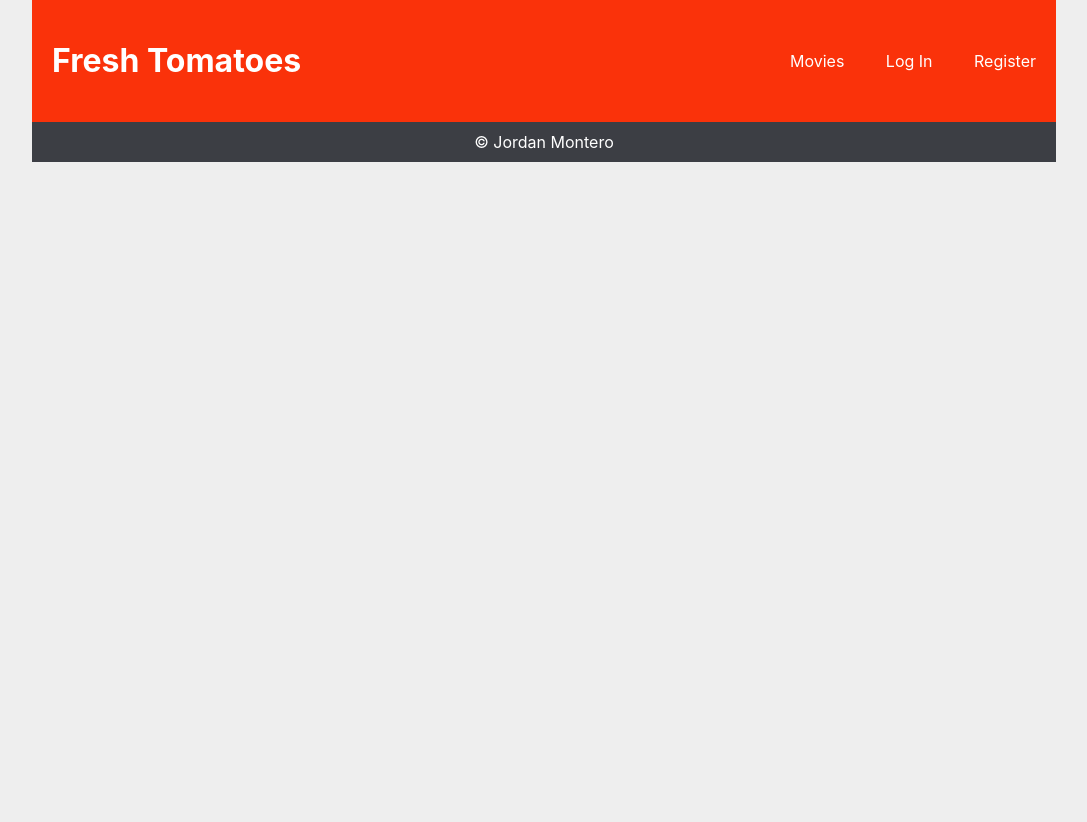
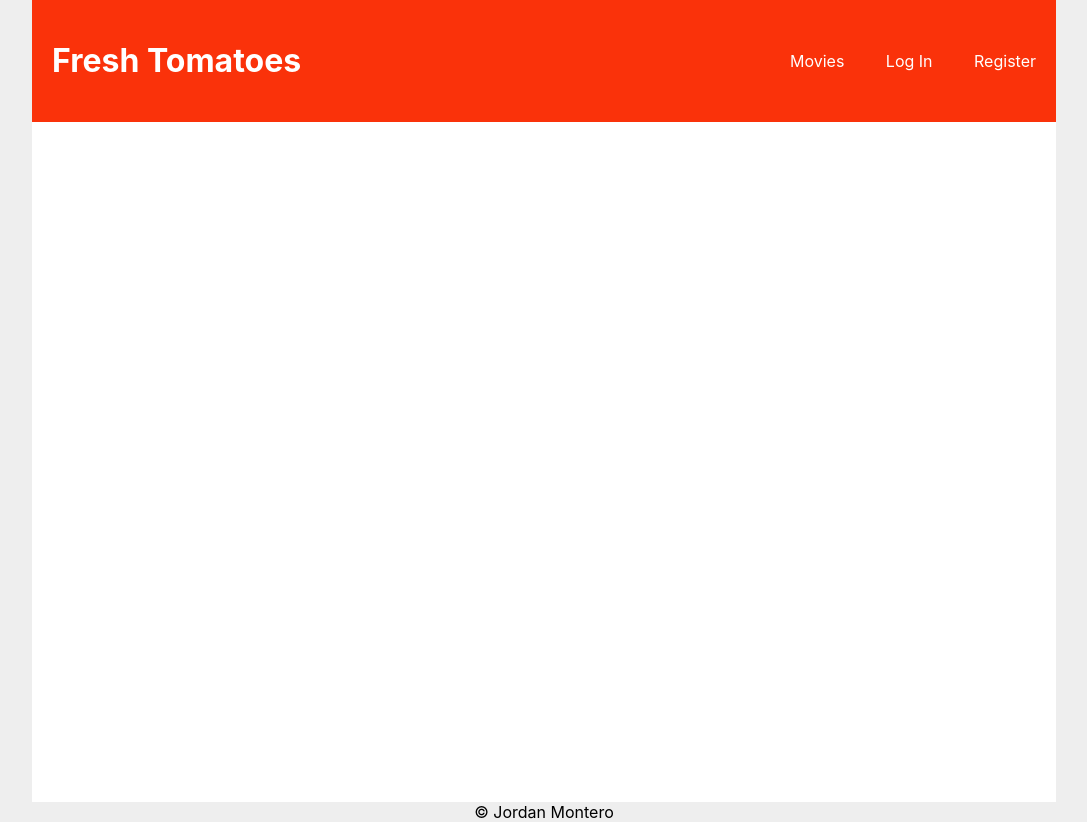
Before and after one commit to Jordanm96/fresh-tomatoes, a React (Create React App) app in the folder client/: page / in a window 1280 px wide. Shown: the whole page, without its empty margins (96-1183 px from the left). Before the commit the page ends 800 px from the top, so only its background shows below. Built offline with nearby package versions, Linux system fonts and the light colour scheme; no server answers.

Commit message:
Got my footer to the bottom

```diff
--- a/client/src/components/shared/Footer/Footer.css
+++ /dev/null
@@ -1,8 +0,0 @@
-footer {
-  background: rgb(42, 44, 50, .9);
-  color: white;
-  height:40px;
-  display: flex;
-  justify-content: center;
-  align-items: center;
-}
--- a/client/src/components/shared/Footer/Footer.jsx
+++ /dev/null
@@ -1,10 +0,0 @@
-import React from 'react';
-import "./Footer.css";
-
-const Footer = () => {
-  return (
-    <footer>© Jordan Montero</footer>
-  );
-};
-
-export default Footer;
--- a/client/src/components/shared/Layout/Layout.css
+++ b/client/src/components/shared/Layout/Layout.css
@@ -1,12 +1,14 @@
 .layout {
   width: 80%;
-  /* height: 100%; */
   margin: 0 auto;
+  display: flex;
+  flex-direction: column;
+
 }
 .layout-children {
   background-color: #FFFFFF;
-  height: 100%;
-  margin-bottom: 0;
+  /* This min-height made my white background longer so the footer would stay at the bottom */
+  min-height: 85vh;
 }
 
 @media only screen and (max-width: 600px) {
--- a/client/src/components/shared/Layout/Layout.jsx
+++ b/client/src/components/shared/Layout/Layout.jsx
@@ -10,7 +10,7 @@ const Layout = (props) => {
     <div className="layout">
       <Header currentUser={currentUser} handleLogout={handleLogout}/>
       <div className="layout-children">{props.children}</div>
-      <Footer />
+      <footer>© Jordan Montero</footer>
     </div>
   );
 };
--- a/client/src/screens/Login/Login.css
+++ b/client/src/screens/Login/Login.css
@@ -0,0 +1,3 @@
+/* .basic-form {
+  height: 50vh;
+} */
--- a/client/src/screens/Login/Login.jsx
+++ b/client/src/screens/Login/Login.jsx
@@ -1,6 +1,6 @@
 import { useState } from 'react';
 import { Link } from 'react-router-dom';
-
+import './Login.css'
 const Login = (props) => {
   const [formData, setFormData] = useState({
     username: '',
@@ -18,7 +18,7 @@ const Login = (props) => {
   }
 
   return (
-    <div>
+    <div className = 'basic-form'>
       <h3>LOG IN</h3>
       <form onSubmit= {(e) => {
         e.preventDefault();
--- a/client/src/screens/MoviesAll/MoviesAll.css
+++ b/client/src/screens/MoviesAll/MoviesAll.css
@@ -8,6 +8,8 @@
 .movie-card {
   position: relative;
   margin: 20px 20px;
+  height: fit-content;
+  width: fit-content;
 }
 .movie-card img {
   border-radius: 5%;
@@ -17,6 +19,7 @@ img {
   height: 250px;
   border-radius: 5%;
 }
+
 #tomato {
   width: 20px;
   height: 20px;
--- a/client/src/screens/MoviesAll/MoviesAll.jsx
+++ b/client/src/screens/MoviesAll/MoviesAll.jsx
@@ -26,7 +26,7 @@ const MoviesAll = (props) => {
                   <p>No reviews added</p>
                 ) : (
                     <>
-                  <img id='tomato'src='https://cdn.iconscout.com/icon/free/png-512/tomato-vegetable-emoj-symbol-food-30690.png' />
+                  <img id='tomato'src='https://cdn.iconscout.com/icon/free/png-512/tomato-vegetable-emoj-symbol-food-30690.png' alt='tomato'/>
                       <p>{movie.rating}%</p>
                       </>
                 )}
```
Lines whose indentation alone changed are shown as unchanged.
